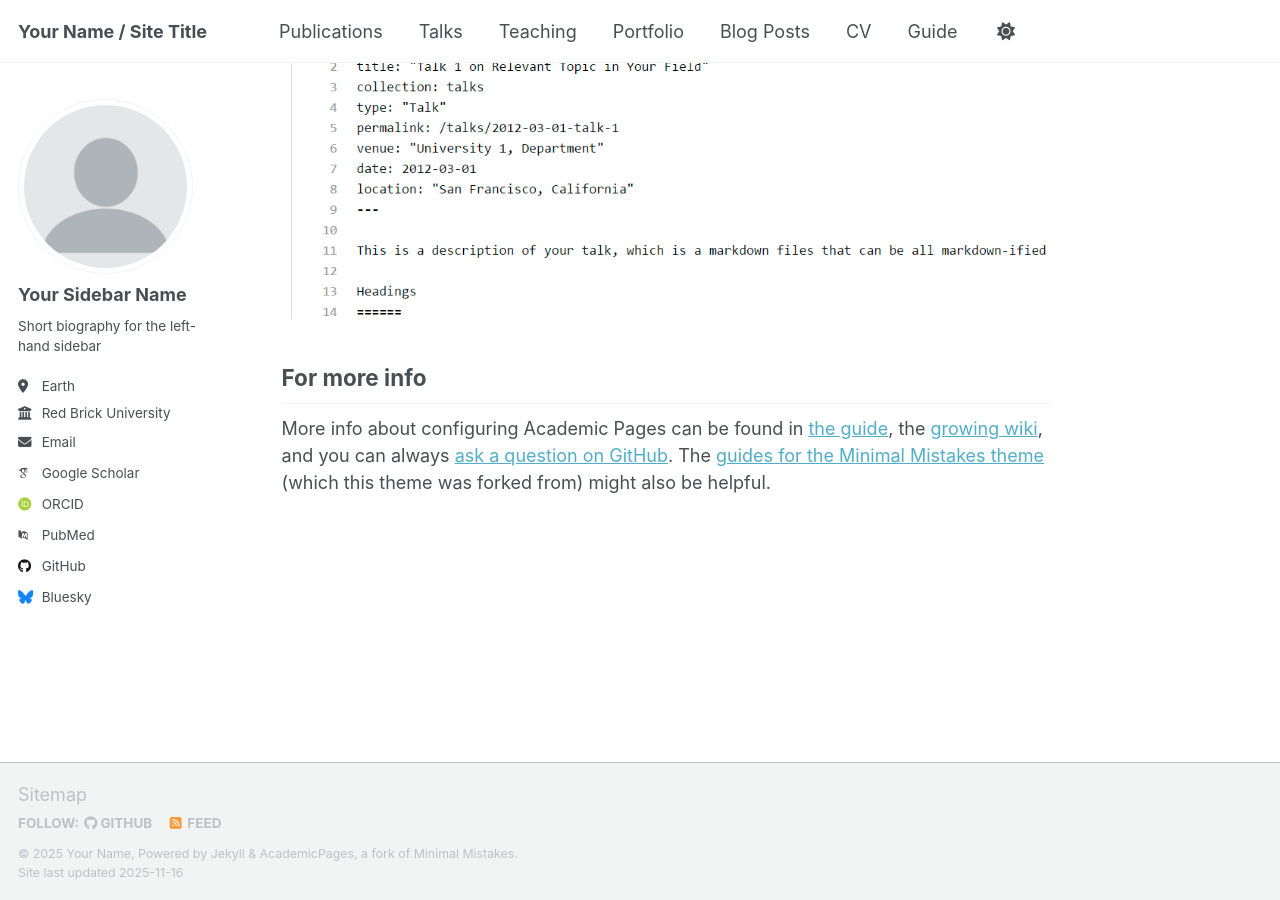
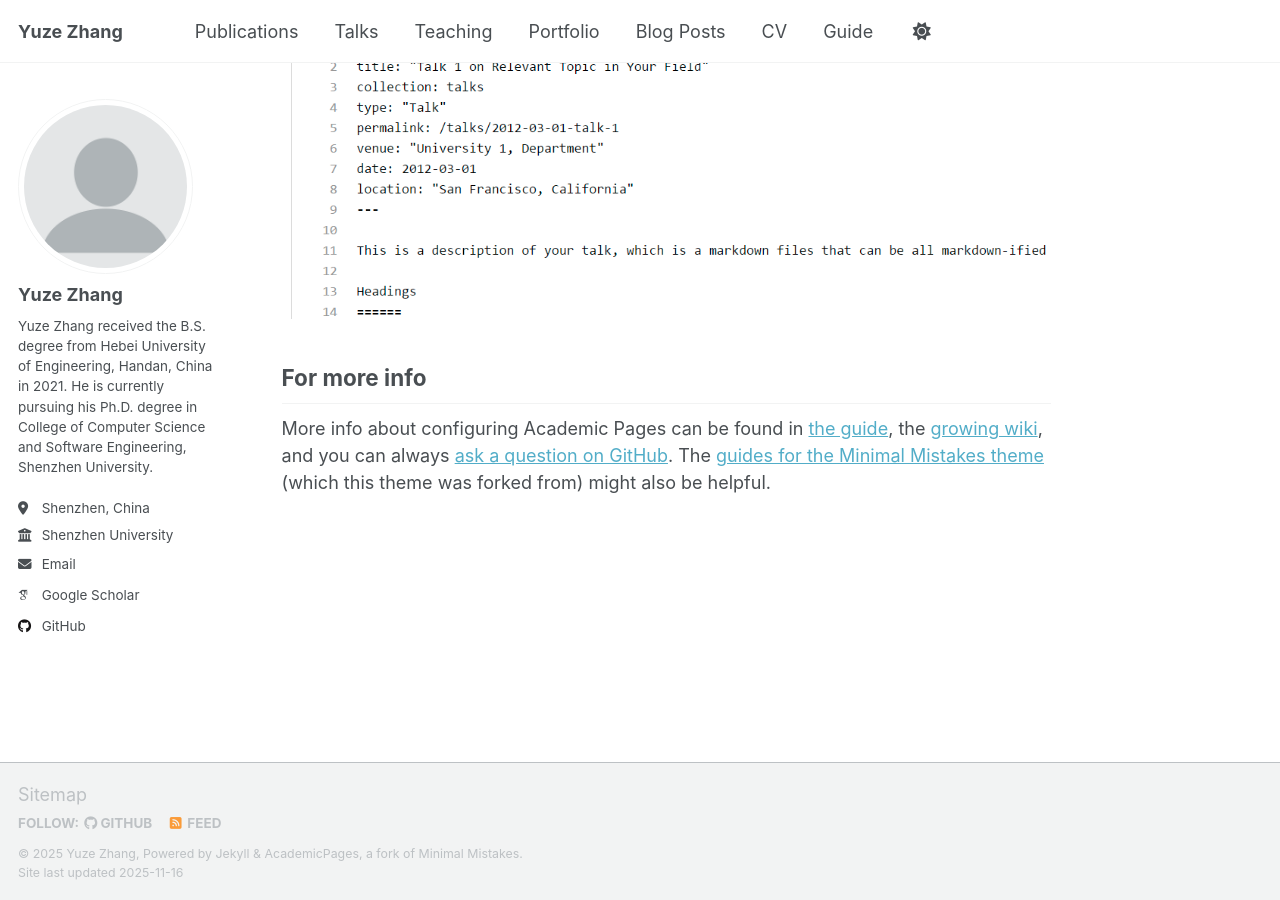
Before and after one commit to zhangyuzecn/zhangyuzecn.github.io, a Jekyll site: the page built from _pages/about.md, in a window 1280 px wide and 900 px high, scrolled down 2880 px. Built offline with Jekyll 4.4.1, drawn with Linux system fonts in a browser that asks for light colours; some web fonts are replaced; a script that is not in the unit is left out.

Commit message:
Update _config.yml

```diff
--- a/_config.yml
+++ b/_config.yml
@@ -9,14 +9,14 @@
 # Basic Site Settings
 locale                   : "en-US"
 site_theme               : "default" # Currently available options are "default", "air"
-title                    : "Your Name / Site Title"
+title                    : "Yuze Zhang"
 title_separator          : "-"
-name                     : &name "Your Name"
-description              : &description "Your Name's academic portfolio"   # Update this with a general description of your site, this is the default if not overridden by a page
-url                      : https://academicpages.github.io # The base hostname & protocol for your site e.g. "https://[your GitHub username].github.io",
+name                     : &name "Yuze Zhang"
+description              : &description "Yuze Zhang's academic portfolio"   # Update this with a general description of your site, this is the default if not overridden by a page
+url                      : https://zhangyuzecn.github.io # The base hostname & protocol for your site e.g. "https://[your GitHub username].github.io",
                                                            # or if you already have some other page hosted on Github then use "https://[your GitHub username].github.io/[Your Repo Name]"
 baseurl                  : "" # the subpath of your site, e.g. "/blog"
-repository               : "academicpages/academicpages.github.io"
+repository               : "zhangyuzecn/zhangyuzecn.github.io"
 
 # Site Author - The following control what appear as part of the author content on the side bar.
 #               If a field is blank the icon and link will not appear, otherwise it will be shown.
@@ -24,23 +24,23 @@ repository               : "academicpages/academicpages.github.io"
 author:
   # Biographic information
   avatar           : "profile.png"
-  name             : "Your Sidebar Name"
+  name             : "Yuze Zhang"
   pronouns         : # example: "she/her"
-  bio              : "Short biography for the left-hand sidebar"
-  location         : "Earth"
-  employer         : "Red Brick University"
+  bio              : "Yuze Zhang received the B.S. degree from Hebei University of Engineering, Handan, China in 2021. He is currently pursuing his Ph.D. degree in College of Computer Science and Software Engineering, Shenzhen University."
+  location         : "Shenzhen, China"
+  employer         : "Shenzhen University"
   uri              : # URL
-  email            : "none@example.org"
+  email            : "zhangyuze2021@email.szu.edu.cn"
 
   # Academic websites
   academia         : # URL
   arxiv            : # URL - Update with the correct link to your profile
-  googlescholar    : "https://scholar.google.com/citations?user=PS_CX0AAAAAJ"
+  googlescholar    : "https://scholar.google.com.hk/citations?user=gv7EH0MAAAAJ"
   inspire-hep      : # URL
   impactstory      : # URL
-  orcid            : "https://orcid.org/yourorcidurl"
+  orcid            : # "https://orcid.org/yourorcidurl"
   semantic         : # URL
-  pubmed           : "https://www.ncbi.nlm.nih.gov/pubmed/?term=john+snow"
+  pubmed           : # "https://www.ncbi.nlm.nih.gov/pubmed/?term=john+snow"
   researchgate     : # URL
   scopus           : # URL
 
@@ -48,13 +48,13 @@ author:
   bitbucket        : # Username - Update with your username on the site
   codepen          : # Username
   dribbble         : # Username
-  github           : "academicpages"
+  github           : "zhangyuzecn"
   kaggle           : # Username
   stackoverflow    : # User number or user number and name (i.e., use "1" or "1/jeff-atwood")
 
   # Social media
   artstation       : # Username
-  bluesky          : "bsky.app" # Replace this with you Bluesky username
+  bluesky          : # "bsky.app" # Replace this with you Bluesky username
   facebook         : # Username
   flickr           : # Username
   foursquare       : # Username
```
